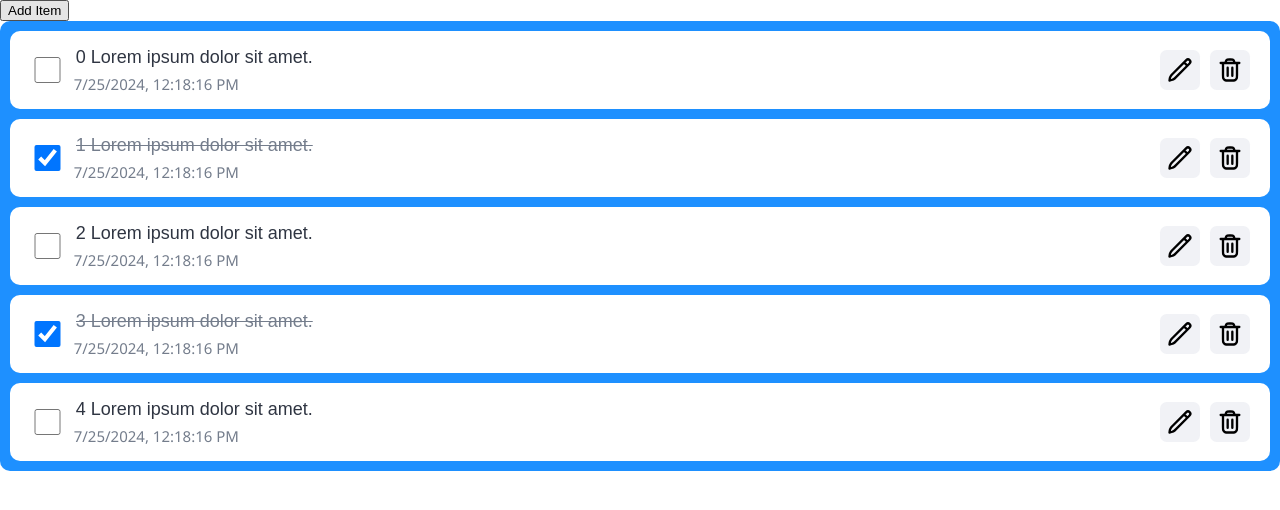
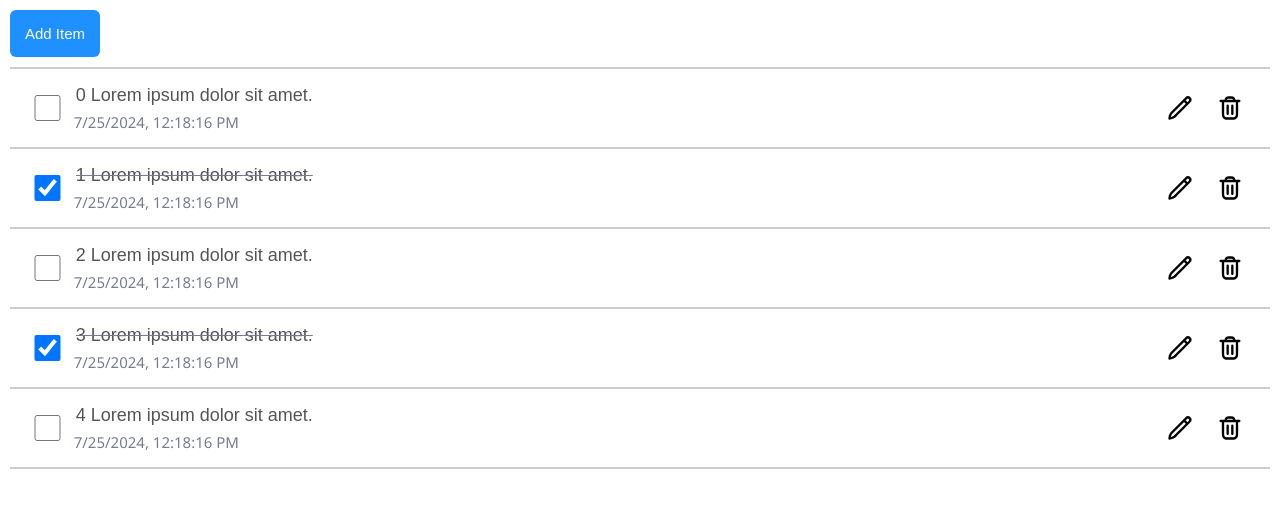
Before and after one commit to RafaelBassoDev/todo-list-sveltekit, a SvelteKit app: page / in a window 1280 px wide. Shown: the top 510 px of the page. Built offline with nearby package versions, Linux system fonts and the light colour scheme.

Commit message:
style: major UI overhaul.

```diff
--- a/src/lib/components/Item.svelte
+++ b/src/lib/components/Item.svelte
@@ -58,9 +58,8 @@
 
 <style>
     .item {
-        background-color: var(--item-background-primary);
         padding: 1.5em 2em;
-        border-radius: 1em;
+        border-top: 0.2em solid var(--item-separator-color);
     }
 
     .content {
--- a/src/lib/components/ItemList.svelte
+++ b/src/lib/components/ItemList.svelte
@@ -7,31 +7,30 @@
 
 <div class="container">
     {#if items != null && items.length != 0}
-        {#each items as item}
-            <Item {item} on:delete on:check />
-        {/each}
+        <div class="items">
+            {#each items as item}
+                <Item {item} on:delete on:check />
+            {/each}
+        </div>
     {:else}
-        <div class="warning">No items!</div>
+        <div class="warning"><span>No items!</span></div>
     {/if}
 </div>
 
 <style>
-    .container {
-        border-radius: 1em;
-        padding: 1em;
-        background-color: var(--background-primary);
-
+    .items {
         display: flex;
         flex-direction: column;
-        gap: 1em;
+        border-bottom: 0.2em solid var(--item-separator-color);
     }
 
     .warning {
         display: flex;
         justify-content: center;
-
-        color: white;
-        font-size: 2em;
         padding: 1em;
     }
+
+    .warning span {
+        font-size: 2em;
+    }
 </style>
--- a/src/lib/components/TextInput.svelte
+++ b/src/lib/components/TextInput.svelte
@@ -50,8 +50,4 @@
         outline: transparent;
         caret-color: var(--caret-color);
     }
-
-    .text-input:disabled {
-        color: currentColor;
-    }
 </style>
--- a/src/routes/+page.svelte
+++ b/src/routes/+page.svelte
@@ -28,16 +28,18 @@
         margin: 0;
         padding: 0;
         border: none;
+        background: white;
     }
+
     :global(:root) {
         --background-primary: #1e90ff;
 
-        --item-background-primary: #fff;
+        --item-separator-color: #ccc;
 
         --font-color-primary: #2f3542;
         --font-color-secondary: #747d8c;
 
-        --button-background-primary: #f1f2f6;
+        --button-background-primary: transparent;
         --button-hover-background: #2f3542;
         --button-hover-filter: invert(100%) sepia(12%) saturate(7464%) hue-rotate(289deg)
             brightness(113%) contrast(117%);
@@ -55,4 +57,27 @@
         font-family: 'Segoe UI', Tahoma, Geneva, Verdana, sans-serif;
         color: var(--font-color-primary);
     }
+
+    .content {
+        display: flex;
+        flex-direction: column;
+        gap: 1em;
+        padding: 1em;
+    }
+
+    .header button {
+        box-sizing: border-box;
+        display: flex;
+        align-items: center;
+        justify-content: center;
+
+        color: white;
+        background-color: #1e90ff;
+
+        border: transparent;
+
+        padding: 1em;
+        border-radius: 0.4em;
+        font-size: 1.5em;
+    }
 </style>
```
